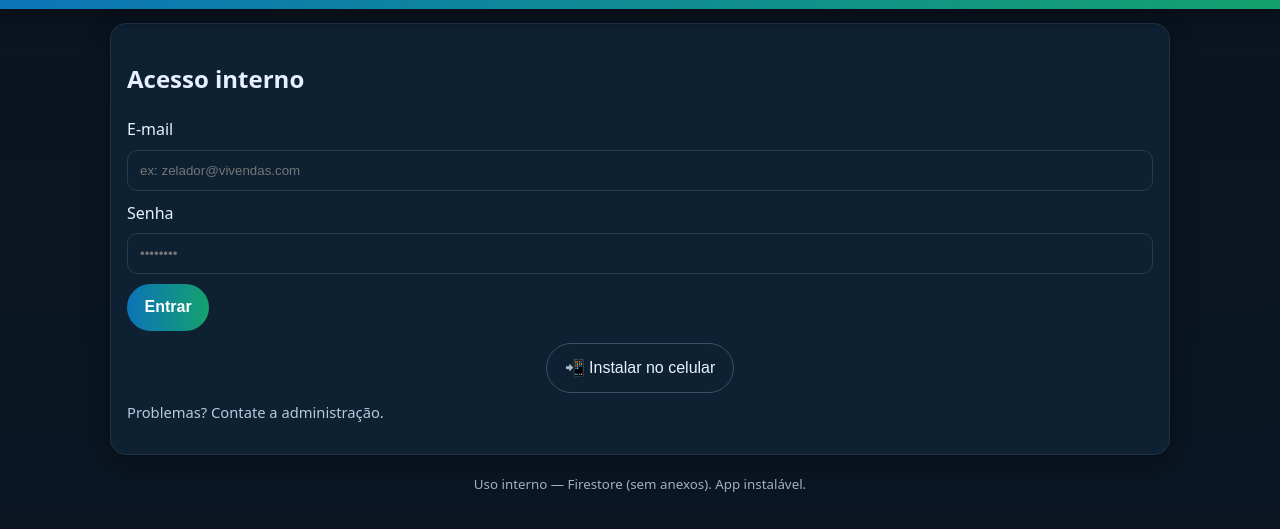
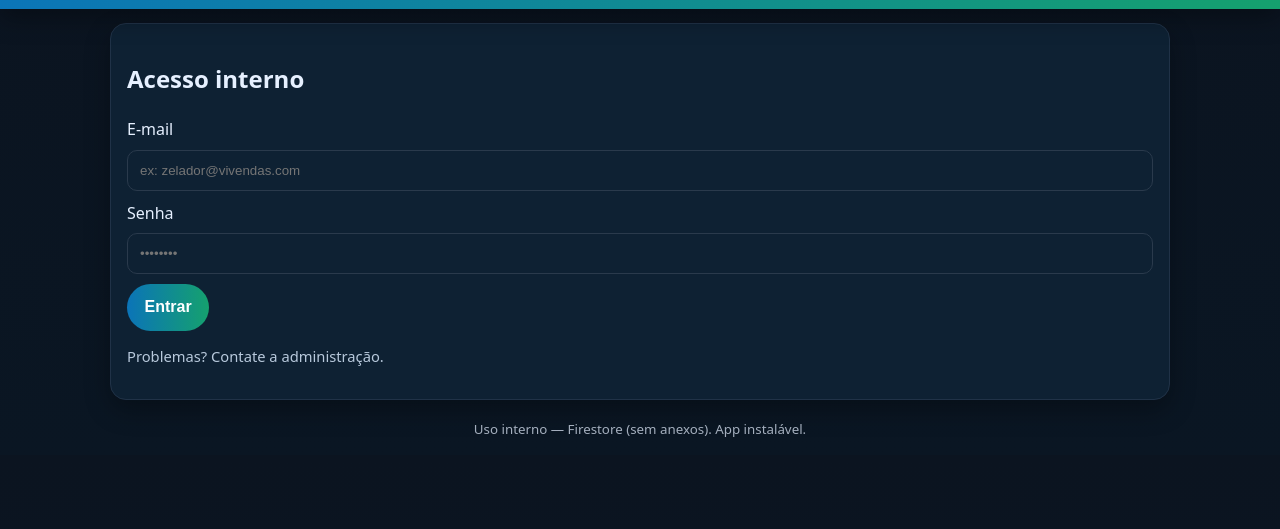
Before and after one commit to SamCherri/FestasVivendas, a plain HTML site: page index.html in a window 1280 px wide. Shown: the part 65-594 px from the top of the page. Drawn offline with Linux system fonts and the light colour scheme.

Commit message:
Atualizar o index.html

```diff
--- a/index.html
+++ b/index.html
@@ -6,7 +6,6 @@
   <title>Vivendas de La Salle — Festas</title>
   <meta name="description" content="Agenda interna de festas do condomínio Vivendas de La Salle. Acesso restrito." />
   <link rel="icon" href="favicon.svg" type="image/svg+xml" />
-  <link rel="apple-touch-icon" href="icon-192.png" />
   <meta name="theme-color" content="#0B74B8" />
   <meta name="apple-mobile-web-app-capable" content="yes" />
   <link rel="manifest" href="manifest.webmanifest" />
@@ -24,6 +23,7 @@
     </div>
   </header>
 
+  <!-- Menu lateral -->
   <aside id="drawer" class="drawer" hidden>
     <div class="drawer-head">
       <strong>Menu</strong>
@@ -35,7 +35,6 @@
       <hr/>
       <button class="drawer-item" id="m-new">➕ Nova Festa</button>
       <button class="drawer-item" id="m-notify">🔔 Ativar lembretes</button>
-      <button class="drawer-item" id="m-install">📲 Instalar no celular</button>
       <button class="drawer-item" id="m-logout">🚪 Sair</button>
     </nav>
   </aside>
@@ -44,7 +43,6 @@
   <main class="container">
     <!-- LOGIN -->
     <section id="login-section" class="card center-v">
-      <div>
       <h1>Acesso interno</h1>
       <form id="login-form" class="form">
         <label>E-mail
@@ -55,11 +53,7 @@
         </label>
         <button class="btn primary" id="btn-login">Entrar</button>
       </form>
-        <div style="margin-top:12px;display:flex;gap:8px;justify-content:center;flex-wrap:wrap">
-          <button id="btn-install" type="button" class="btn ghost">📲 Instalar no celular</button>
-        </div>
-        <p class="muted tiny" style="margin-top:8px">Problemas? Contate a administração.</p>
-      </div>
+      <p class="muted tiny">Problemas? Contate a administração.</p>
     </section>
 
     <!-- APP -->
@@ -108,10 +102,13 @@
       </section>
     </section>
 
-    <!-- DIÁLOGOS -->
     <dialog id="party-dialog"></dialog>
     <dialog id="finalize-dialog"></dialog>
-    <dialog id="view-dialog"><div id="view-content"></div><menu><button id="btn-close-view" class="btn">Fechar</button></menu></dialog>
+
+    <dialog id="view-dialog">
+      <div id="view-content"></div>
+      <menu><button id="btn-close-view" class="btn">Fechar</button></menu>
+    </dialog>
 
     <button id="fab-new" class="fab" hidden>＋</button>
     <div id="toast" class="toast" hidden></div>
```
Lines whose indentation alone changed are shown as unchanged.
